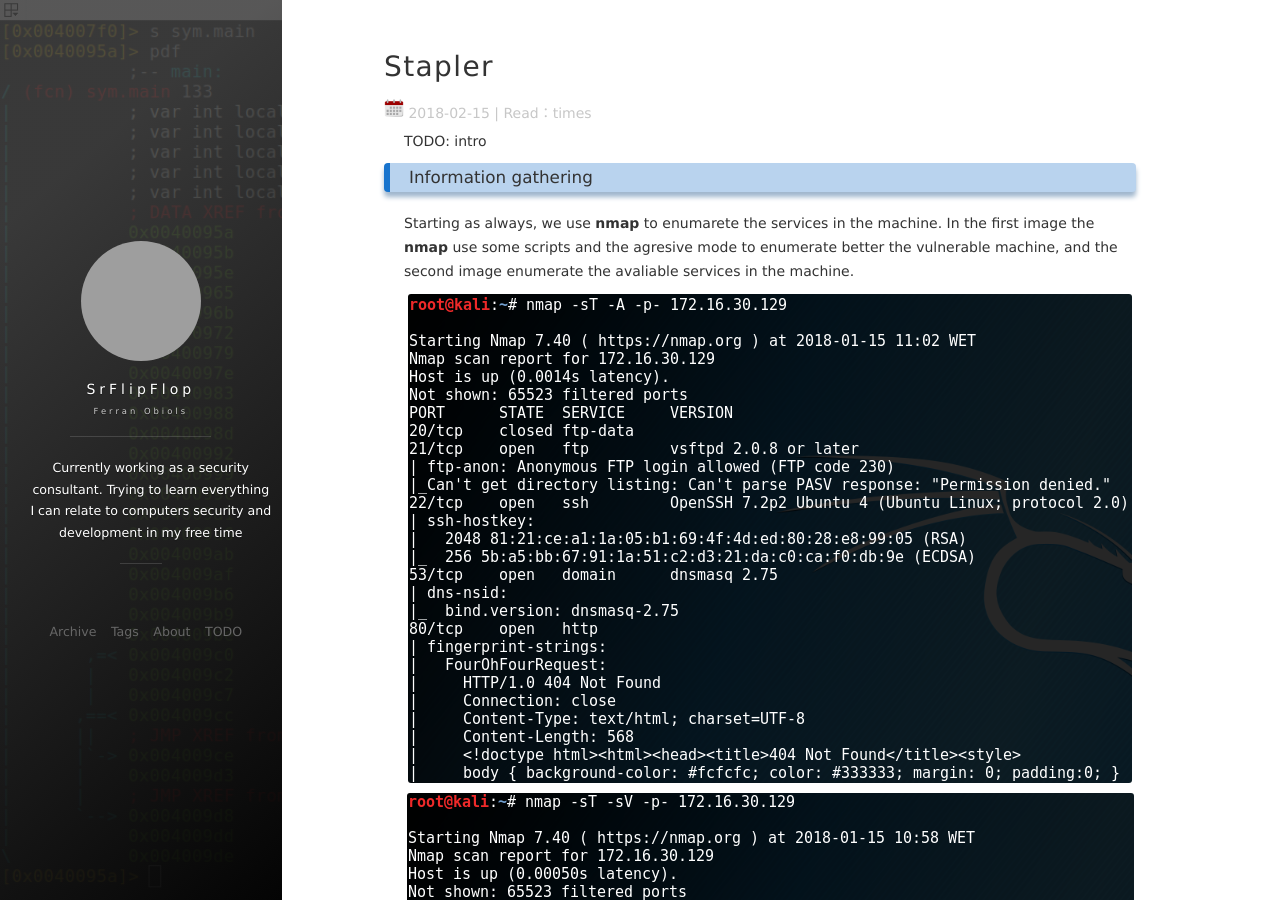
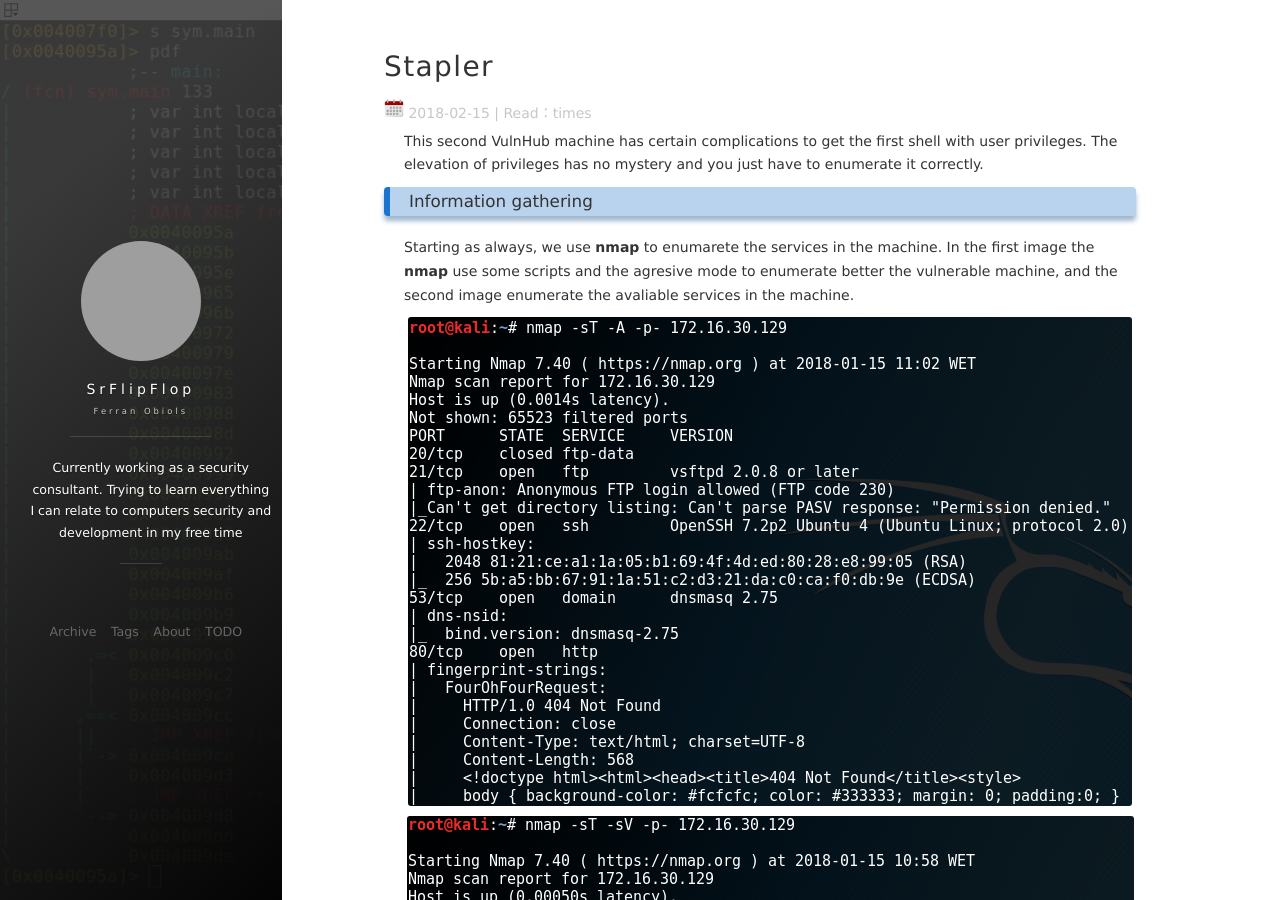
Before and after one commit to SrFlipFlop/srflipflop.github.io, a Jekyll site: the page built from _posts/2018-02-15-Stapler.md, in a window 1280 px wide and 900 px high. Built offline with Jekyll 4.4.1, drawn with Linux system fonts in a browser that asks for light colours; nearby versions of some CDN libraries; comment, search, counter and statistics services are not loaded; some of the changed text lies outside the part shown; grey boxes are pictures that could not be loaded.

Commit message:
add new content TODO

```diff
--- a/_posts/2018-02-15-Stapler.md
+++ b/_posts/2018-02-15-Stapler.md
@@ -6,7 +6,7 @@ description: "Writeup of Stapler Virtual Machine"
 tag: CTF
 ---
 
-TODO: intro
+This second VulnHub machine has certain complications to get the first shell with user privileges. The elevation of privileges has no mystery and you just have to enumerate it correctly.
 
 ### Information gathering
 
@@ -64,7 +64,7 @@ To exploit the Local File Inclusion vulnerability we can use the proof of concep
 
 ![](/images/posts/Stapler/img18.png "Configuration file")
 
-### Enter in the
+### First shell with user privileges
 
 With the password in the *wp-config.php* and the multiple user names found in different comments, we can try to do a brute-force attack to the SSH server. **Hydra** discovers that the user *zoe* have the password *plbkac*, now we can enter to the sistem to elevate privileges.
 
@@ -72,7 +72,7 @@ With the password in the *wp-config.php* and the multiple user names found in di
 
 ![](/images/posts/Stapler/img20.png "Enter using ssh")
 
-## Privilege elevation
+### Privilege elevation
 
 The final step to elevate privileges using the user *zoe* require to obtain more information about the operative system, the services and the configuration files. In this case searching the OS and the kernel versions with **searchsploit** or our friend Google we can obtain a privilage escalation exploit. Then we have to transfer the exploit using **scp** and execute it.
 
```
